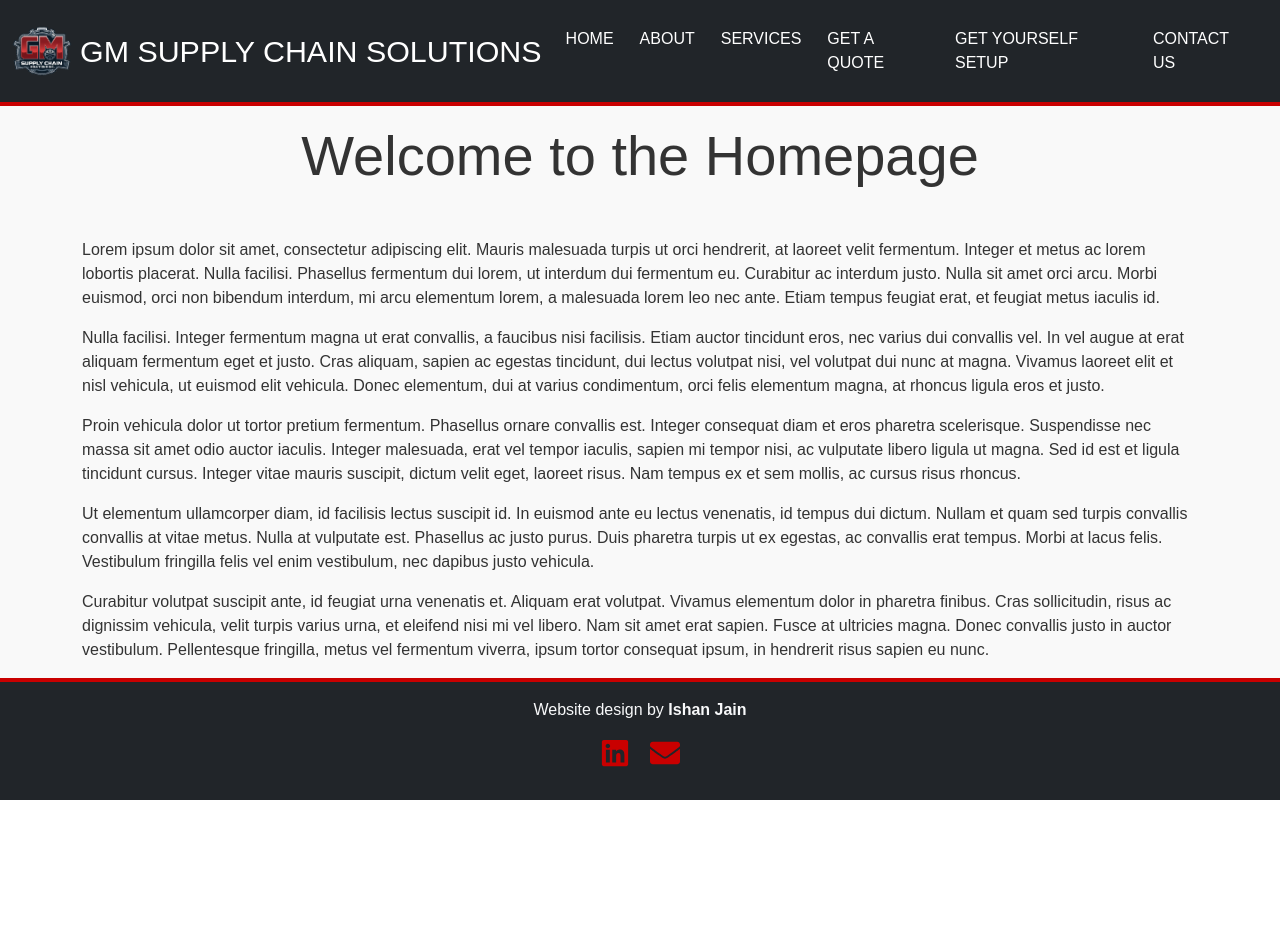
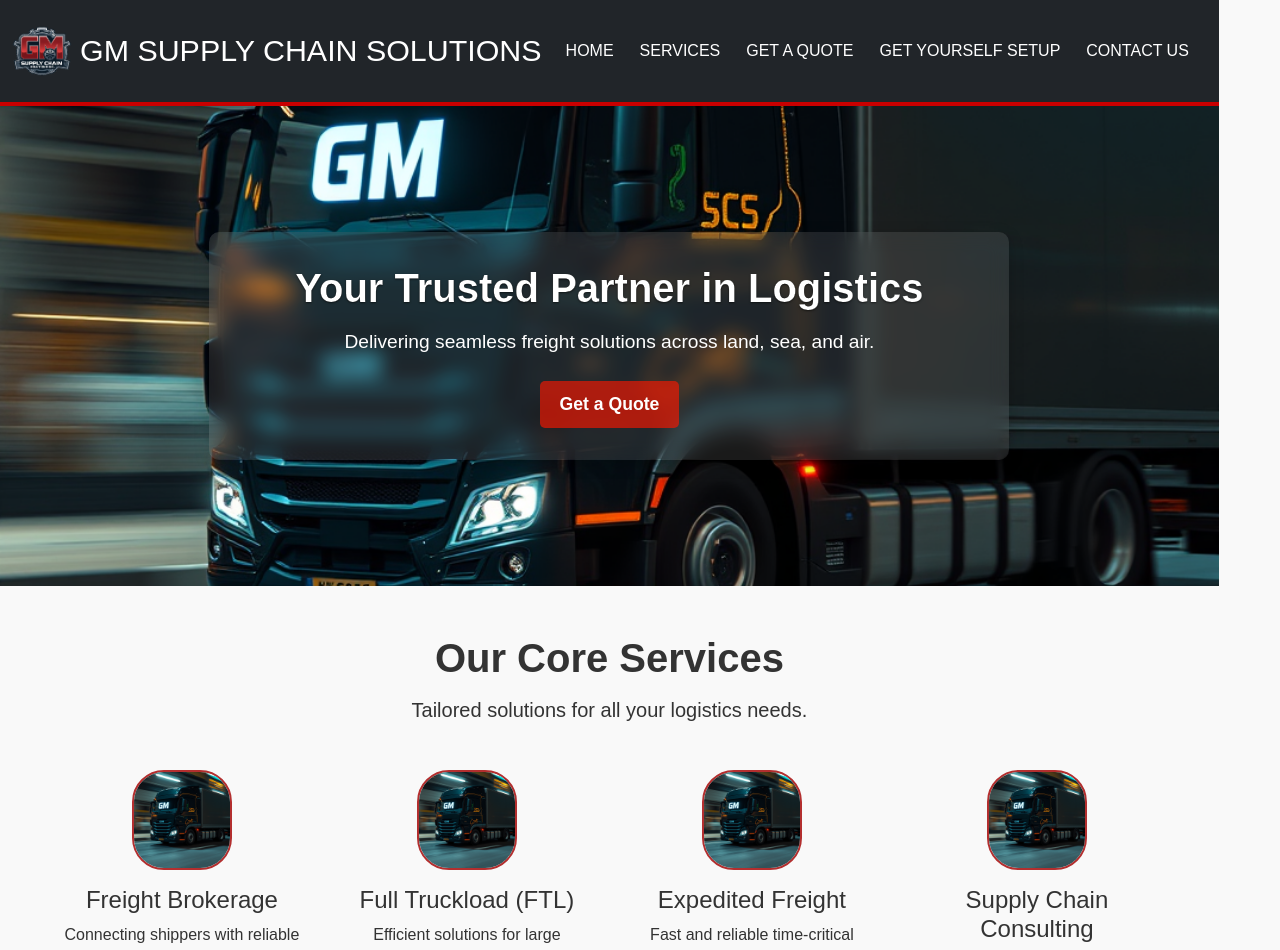
Before and after one commit to ishan494a/LogisticsWebApp, a React (Vite) app in the folder client/: page / in a window 1280 px wide. Shown: the top 950 px of the page. Before the commit the page ends 800 px from the top, so only its background shows below. Built offline with nearby package versions, Linux system fonts and the light colour scheme; no server answers; a web font is replaced by a local one.

Commit message:
added homepage

```diff
--- a/client/src/App.jsx
+++ b/client/src/App.jsx
@@ -11,7 +11,7 @@ import GetSetupPage from "./pages/GetSetupPage";
 import Footer from "./components/Footer";
 import logo from '/original_processed.png';
 import './App.css';
-import About from "./pages/About";
+import About from "./components/About";
 import 'font-awesome/css/font-awesome.min.css';
 
 
@@ -25,7 +25,6 @@ function App() {
         <Route path="/contact" element={<ContactUs />} />
         <Route path="/quote" element={<GetQuotePage />} />
         <Route path="/setup" element={<GetSetupPage />} />
-        <Route path="/about" element={<About />} />
       </Routes>
       <Footer />
     </Router>
--- a/client/src/pages/About.jsx
+++ b/client/src/components/About.jsx
@@ -1,6 +1,7 @@
 import React from "react";
 import { motion } from "framer-motion";
 import { Button } from 'react-bootstrap';
+import { Link } from 'react-router-dom';
 import styles from '../styles/AboutUs.module.css';
 
 const About = () => {
@@ -119,9 +120,11 @@ const About = () => {
           <p className={styles.description}>
             💡 Who’s ready to be part of the dream team? Hit "Get a Quote" and let’s start this beautiful journey together! 🚛🚢
           </p>
-          <Button variant="primary" type='submit'>
-            Get a Quote
-          </Button>
+          <div className={styles.buttonDiv}>
+            <Link to="/quote">
+              Get a Quote
+            </Link>
+          </div>
         </motion.div>
       </div>
     </div>
--- a/client/src/components/Navbar.jsx
+++ b/client/src/components/Navbar.jsx
@@ -39,11 +39,6 @@ const Navbar = ({ logoSrc }) => {
               </Link>
             </li>
             <li className={styles.navItem}>
-              <Link className={`${styles.navLink} nav-link`} to="/about" onClick={handleLinkClick}>
-                ABOUT
-              </Link>
-            </li>
-            <li className={styles.navItem}>
               <Link className={`${styles.navLink} nav-link`} to="/services" onClick={handleLinkClick}>
                 SERVICES
               </Link>
--- a/client/src/pages/Homepage.jsx
+++ b/client/src/pages/Homepage.jsx
@@ -1,24 +1,76 @@
 import React from 'react';
+import About from '../components/About';
+import { Link } from 'react-router-dom';
+import 'bootstrap/dist/css/bootstrap.min.css';
+import styles from '../styles/Homepage.module.css';
 
 function Homepage() {
   return (
-    <div className="container mt-3">
-      <h1 className="text-center display-4 mb-5">Welcome to the Homepage</h1>
-      <p>
-        Lorem ipsum dolor sit amet, consectetur adipiscing elit. Mauris malesuada turpis ut orci hendrerit, at laoreet velit fermentum. Integer et metus ac lorem lobortis placerat. Nulla facilisi. Phasellus fermentum dui lorem, ut interdum dui fermentum eu. Curabitur ac interdum justo. Nulla sit amet orci arcu. Morbi euismod, orci non bibendum interdum, mi arcu elementum lorem, a malesuada lorem leo nec ante. Etiam tempus feugiat erat, et feugiat metus iaculis id.
-      </p>
-      <p>
-        Nulla facilisi. Integer fermentum magna ut erat convallis, a faucibus nisi facilisis. Etiam auctor tincidunt eros, nec varius dui convallis vel. In vel augue at erat aliquam fermentum eget et justo. Cras aliquam, sapien ac egestas tincidunt, dui lectus volutpat nisi, vel volutpat dui nunc at magna. Vivamus laoreet elit et nisl vehicula, ut euismod elit vehicula. Donec elementum, dui at varius condimentum, orci felis elementum magna, at rhoncus ligula eros et justo.
-      </p>
-      <p>
-        Proin vehicula dolor ut tortor pretium fermentum. Phasellus ornare convallis est. Integer consequat diam et eros pharetra scelerisque. Suspendisse nec massa sit amet odio auctor iaculis. Integer malesuada, erat vel tempor iaculis, sapien mi tempor nisi, ac vulputate libero ligula ut magna. Sed id est et ligula tincidunt cursus. Integer vitae mauris suscipit, dictum velit eget, laoreet risus. Nam tempus ex et sem mollis, ac cursus risus rhoncus.
-      </p>
-      <p>
-        Ut elementum ullamcorper diam, id facilisis lectus suscipit id. In euismod ante eu lectus venenatis, id tempus dui dictum. Nullam et quam sed turpis convallis convallis at vitae metus. Nulla at vulputate est. Phasellus ac justo purus. Duis pharetra turpis ut ex egestas, ac convallis erat tempus. Morbi at lacus felis. Vestibulum fringilla felis vel enim vestibulum, nec dapibus justo vehicula.
-      </p>
-      <p>
-        Curabitur volutpat suscipit ante, id feugiat urna venenatis et. Aliquam erat volutpat. Vivamus elementum dolor in pharetra finibus. Cras sollicitudin, risus ac dignissim vehicula, velit turpis varius urna, et eleifend nisi mi vel libero. Nam sit amet erat sapien. Fusce at ultricies magna. Donec convallis justo in auctor vestibulum. Pellentesque fringilla, metus vel fermentum viverra, ipsum tortor consequat ipsum, in hendrerit risus sapien eu nunc.
-      </p>
+    <div>
+      <div
+        className={`${styles.heroSection} text-center text-white py-5`}
+        style={{ backgroundImage: `url(/expedited.png)` }}
+      >
+        <div className={styles.blurredCard}>
+          <h1 className={styles.cardTitle}>Your Trusted Partner in Logistics</h1>
+          <p className="lead">
+            Delivering seamless freight solutions across land, sea, and air.
+          </p>
+          <div className={styles.buttonDiv}>
+            <Link to="/quote">
+              Get a Quote
+            </Link>
+          </div>
+        </div>
+      </div>
+
+      <div className="container my-5">
+        <h1 className="text-center mb-3">Our Core Services</h1>
+        <h5 className="text-center mb-5">
+          Tailored solutions for all your logistics needs.
+        </h5>
+        <div className="row">
+          <div className="col-md-3 text-center">
+            <img
+              src="/expedited.png"
+              alt="Freight Brokerage"
+              className={`img-fluid mb-3 ${styles.serviceIcon}`}
+            />
+            <h4>Freight Brokerage</h4>
+            <p>Connecting shippers with reliable carriers.</p>
+          </div>
+          <div className="col-md-3 text-center">
+            <img
+              src="/expedited.png"
+              alt="FTL Shipping"
+              className={`img-fluid mb-3 ${styles.serviceIcon}`}
+            />
+            <h4>Full Truckload (FTL)</h4>
+            <p>Efficient solutions for large shipments.</p>
+          </div>
+          <div className="col-md-3 text-center">
+            <img
+              src="/expedited.png"
+              alt="Expedited Freight"
+              className={`img-fluid mb-3 ${styles.serviceIcon}`}
+            />
+            <h4>Expedited Freight</h4>
+            <p>Fast and reliable time-critical shipments.</p>
+          </div>
+          <div className="col-md-3 text-center">
+            <img
+              src="/expedited.png"
+              alt="Supply Chain Consulting"
+              className={`img-fluid mb-3 ${styles.serviceIcon}`}
+            />
+            <h4>Supply Chain Consulting</h4>
+            <p>Optimize your logistics strategy.</p>
+          </div>
+        </div>
+      </div>
+
+      {/* About Section */}
+      <About />
     </div>
   );
 }
--- a/client/src/styles/AboutUs.module.css
+++ b/client/src/styles/AboutUs.module.css
@@ -124,6 +124,23 @@
   width: 100%;
 }
 
+.buttonDiv a {
+  display: inline-block;
+  background-color: #e74c3c;
+  color: white;
+  padding: 10px 20px;
+  font-size: 1.1rem;
+  border-radius: 5px;
+  font-weight: bold;
+  text-decoration: none;
+  text-align: center;
+  transition: background-color 0.3s;
+}
+
+.buttonDiv a:hover {
+  background-color: hsla(6, 100%, 50%, 0.901);
+}
+
 /* Mobile Styles */
 @media (max-width: 768px) {
   .ourStoryWrapper {
--- /dev/null
+++ b/client/src/styles/Homepage.module.css
@@ -0,0 +1,70 @@
+/* Hero Section */
+.heroSection {
+  background-size: cover;
+  background-position: center;
+  min-height: 60vh;
+  display: flex;
+  align-items: center;
+  justify-content: center;
+}
+
+.blurredCard {
+  backdrop-filter: blur(10px);
+  background-color: rgba(255, 255, 255, 0.1);
+  max-width: 800px;
+  width: 90%;
+  padding: 2rem;
+  border-radius: 10px;
+  text-align: center;
+  color: white;
+  box-shadow: 0 4px 15px rgba(0, 0, 0, 0.2);
+}
+
+.cardTitle {
+  font-size: 1.8rem;
+  font-weight: 600;
+  color: #ffffff;
+  margin-bottom: 10px;
+  -webkit-text-stroke: 0.2px #000000;
+  text-shadow: 0px 1px 2px rgba(0, 0, 0, 0.5);
+}
+
+.blurredCard h1 {
+  font-size: 2.5rem;
+  font-weight: bold;
+  margin-bottom: 1rem;
+}
+
+.blurredCard p {
+  font-size: 1.2rem;
+  margin-bottom: 1.5rem;
+}
+
+.blurredCard .btn {
+  font-size: 1.1rem;
+  padding: 0.75rem 2rem;
+}
+
+.serviceIcon {
+  width: 100px;
+  height: 100px;
+  border-radius: 2rem;
+  border: 2px solid #b32f2f;
+}
+
+.buttonDiv a {
+  display: inline-block;
+  background-color: #ff1900a2;
+  color: white;
+  padding: 10px 20px;
+  font-size: 1.1rem;
+  border-radius: 5px;
+  font-weight: bold;
+  text-decoration: none;
+  text-align: center;
+  transition: background-color 0.3s;
+}
+
+.buttonDiv a:hover {
+  background-color: hsla(6, 100%, 50%, 0.901);
+}
```
